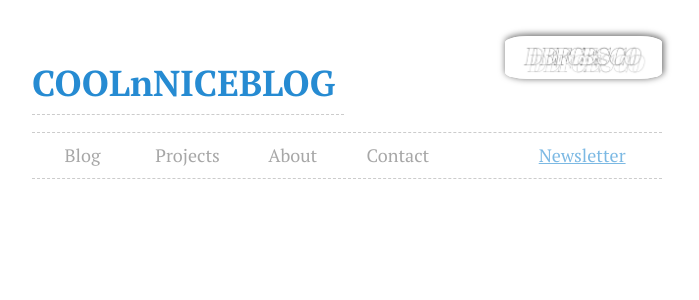
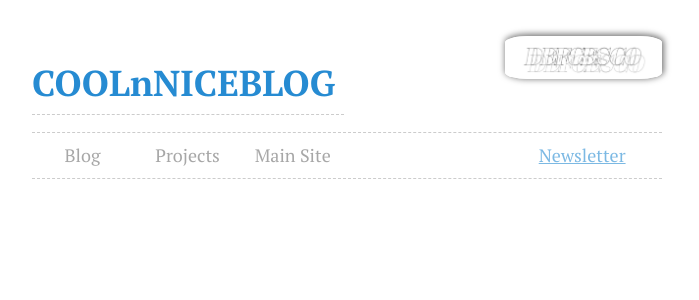
Before and after one commit to DEFCESCO/blog.defcesco.io, a Jekyll site: the page built from index.html, in a window 1280 px wide. Shown: the top 300 px of the page, without its empty margins (293-992 px from the left). Built offline with Jekyll 4.4.1, drawn with Linux system fonts in a browser that asks for light colours.

Commit message:
Update index.html

```diff
--- a/index.html
+++ b/index.html
@@ -52,20 +52,11 @@ footer: none
     </li>
 
     <li class="tab-header-and-content">
-      <a href="#" class="tab-link">About</a>
+      <a href="https://defcesco.io" class="tab-link">Main Site</a>
       <div class="tab-content">
-        {% capture home-about %}{% include content/home-about.md %}{% endcapture %}
-        {{ home-about | markdownify }}
       </div>
     </li>
 
-
-    <li class="tab-header-and-content">
-      <a href="#" class="tab-link">Contact</a>
-      <div class="tab-content">
-        {% include contact-form.html %}
-      </div>
-    </li>
   </ul>
 
 </div>
```
